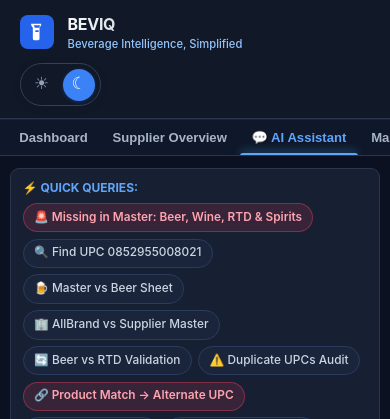
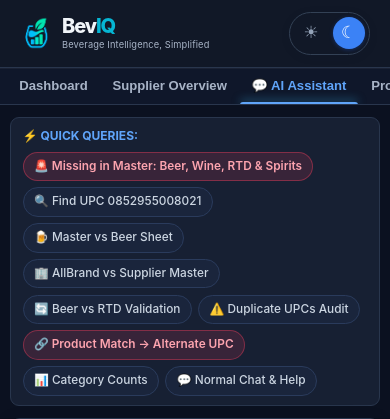
Before and after one commit to MMohanty2023/BevIQ, a Flask app: page / in a window 390 px wide. Shown: the top 419 px of the page. Run offline with Flask 3, Linux system fonts and the light colour scheme; data that the repository does not hold is empty; some libraries are stand-ins or nearby versions.

Commit message:
[IMP] Add logo and some small frontend changes

```diff
--- a/templates/index.html
+++ b/templates/index.html
@@ -192,6 +192,12 @@
         .pill-db { background: rgba(56, 189, 248, 0.12); color: #38bdf8; border-color: rgba(56, 189, 248, 0.3); }
         .pill-offline { background: rgba(168, 85, 247, 0.12); color: #c084fc; border-color: rgba(168, 85, 247, 0.3); }
 
+        .brand-logo { display: block; width: 40px; height: 40px; flex: 0 0 40px; object-fit: contain; }
+        .brand-lockup { display: flex; flex-direction: column; gap: 3px; min-width: 0; }
+        .brand-wordmark { color: var(--text-main); font-size: 1.45rem; font-weight: 800; letter-spacing: -.055em; line-height: 1; }
+        .brand-wordmark span { color: #06b6d4; }
+        .brand-tagline { color: var(--text-secondary); font-size: .65rem; line-height: 1.3; letter-spacing: .015em; }
+
         /* Navigation Bar */
         .nav-tabs-wrapper {
             background: #0d1424;
@@ -241,6 +247,27 @@
             border-radius: 3px 3px 0 0;
             box-shadow: 0 -2px 8px rgba(56, 189, 248, 0.5);
         }
+
+        .dataset-nav { flex: 0 0 auto; }
+        .dataset-dropdown {
+            position: fixed;
+            inset: auto;
+            margin: 0;
+            padding: .35rem;
+            min-width: 200px;
+            max-width: calc(100vw - 16px);
+            background: var(--bg-card);
+            color: var(--text-main);
+            border: 1px solid var(--border-color);
+            border-radius: 10px;
+            box-shadow: 0 12px 30px rgba(0, 0, 0, .25);
+        }
+        .dataset-dropdown:popover-open { display: grid; gap: .2rem; }
+        .dataset-dropdown .nav-tab-btn { width: 100%; border-radius: 6px; text-align: left; }
+        .dataset-dropdown .nav-tab-btn:hover,
+        .dataset-dropdown .nav-tab-btn:focus-visible { background: var(--bg-hover); }
+        .dataset-dropdown .nav-tab-btn.active::after { display: none; }
+        .dataset-nav-toggle:focus-visible { outline: 2px solid var(--accent-blue); outline-offset: -3px; }
 
         /* Layout Container */
         .main-content {
@@ -1213,6 +1240,13 @@
         html[data-theme="light"] .pane-card h4 {
             color: var(--text-main) !important;
         }
+        @media (max-width: 760px) {
+            header { flex-direction: row; align-items: center; }
+            .brand-container { gap: .5rem; }
+            .brand-logo { width: 34px; height: 34px; flex-basis: 34px; }
+            .brand-wordmark { font-size: 1.25rem; }
+            .brand-tagline { font-size: .58rem; }
+        }
     </style>
 </head>
 <body>
@@ -1221,12 +1255,11 @@
     <!-- Header -->
     <header>
         <div class="brand-container">
-            <div class="brand-icon">
-                <svg viewBox="0 0 24 24"><path d="M7 2h10v2l-2 3v13a2 2 0 0 1-2 2H9a2 2 0 0 1-2-2V7L5 4V2h2zm2 5h6v-1.5L16 4H8l1 1.5V7zm5 3H10v2h4v-2z"/></svg>
-            </div>
-            <div>
-                <div class="brand-title">BEVIQ</div>
-                <div class="brand-subtitle">Beverage Intelligence, Simplified</div>
+            <img class="brand-logo" src="{{ url_for('static', filename='images/beviq-mark.png') }}"
+                 alt="" width="40" height="40" fetchpriority="high">
+            <div class="brand-lockup">
+                <div class="brand-wordmark">Bev<span>IQ</span></div>
+                <div class="brand-tagline">Beverage Intelligence, Simplified</div>
             </div>
         </div>
         <div id="theme-toggle" class="theme-toggle" role="group" aria-label="Choose color theme" data-active-theme="dark">
@@ -1248,14 +1281,22 @@
             💬 AI Assistant
         </button>
         <button class="nav-tab-btn" onclick="switchTab('master-brands', this)">
-            Master Brands
+            Product Details
         </button>
-        <button class="nav-tab-btn" onclick="switchTab('trained-dataset', this)">
-            Trained Dataset
-        </button>
-        <button class="nav-tab-btn" onclick="switchTab('untrained-dataset', this)">
-            Untrained Dataset
-        </button>
+        <div class="dataset-nav" id="dataset-nav">
+            <button class="nav-tab-btn dataset-nav-toggle" id="dataset-nav-toggle" type="button"
+                    popovertarget="dataset-dropdown" aria-expanded="false" aria-controls="dataset-dropdown">
+                Datasets <span aria-hidden="true">&#9662;</span>
+            </button>
+            <div class="dataset-dropdown" id="dataset-dropdown" popover="auto" aria-label="Dataset pages">
+                <button class="nav-tab-btn" type="button" onclick="switchTab('trained-dataset', this)">
+                    Trained Dataset
+                </button>
+                <button class="nav-tab-btn" type="button" onclick="switchTab('untrained-dataset', this)">
+                    Untrained Dataset
+                </button>
+            </div>
+        </div>
         <button class="nav-tab-btn" onclick="switchTab('comparison', this)">
             ⚖️ Comparison Studio
         </button>
@@ -1846,14 +1887,56 @@
             console.warn('Dashboard metrics prefetch failed:', error);
         });
 
+        const datasetNav = document.getElementById('dataset-nav');
+        const datasetToggle = document.getElementById('dataset-nav-toggle');
+        const datasetDropdown = document.getElementById('dataset-dropdown');
+
+        function positionDatasetDropdown() {
+            const rect = datasetToggle.getBoundingClientRect();
+            datasetDropdown.style.top = `${rect.bottom}px`;
+            datasetDropdown.style.left = `${Math.max(8, Math.min(rect.left, window.innerWidth - 220))}px`;
+        }
+
+        datasetNav.addEventListener('mouseenter', () => {
+            if (window.matchMedia('(hover: hover)').matches && !datasetDropdown.matches(':popover-open')) {
+                datasetDropdown.showPopover();
+            }
+        });
+        datasetNav.addEventListener('mouseleave', () => {
+            if (!datasetDropdown.contains(document.activeElement)) datasetDropdown.hidePopover();
+        });
+        datasetNav.addEventListener('focusout', event => {
+            if (!datasetNav.contains(event.relatedTarget)) datasetDropdown.hidePopover();
+        });
+        datasetDropdown.addEventListener('beforetoggle', event => {
+            datasetToggle.setAttribute('aria-expanded', String(event.newState === 'open'));
+            if (event.newState === 'open') positionDatasetDropdown();
+        });
+        datasetToggle.addEventListener('keydown', event => {
+            if (event.key === 'ArrowDown') {
+                event.preventDefault();
+                if (!datasetDropdown.matches(':popover-open')) datasetDropdown.showPopover();
+                datasetDropdown.querySelector('button').focus();
+            }
+        });
+        window.addEventListener('resize', () => datasetDropdown.hidePopover());
+        document.querySelector('.nav-tabs-wrapper').addEventListener('scroll', () => datasetDropdown.hidePopover());
+
         function switchTab(tabId, btn) {
             document.querySelectorAll('.nav-tab-btn').forEach(b => b.classList.remove('active'));
             document.querySelectorAll('.tab-panel').forEach(p => p.classList.remove('active'));
 
             const assistantShortcut = document.getElementById('dashboard-floating-assistant');
-            if (assistantShortcut) assistantShortcut.hidden = tabId !== 'dashboard';
+            if (assistantShortcut) assistantShortcut.hidden = tabId === 'chat';
 
             btn.classList.add('active');
+            if (tabId === 'trained-dataset' || tabId === 'untrained-dataset') {
+                datasetToggle.classList.add('active');
+            }
+            if (datasetDropdown.matches(':popover-open')) {
+                if (datasetDropdown.contains(document.activeElement)) datasetToggle.focus();
+                datasetDropdown.hidePopover();
+            }
             document.getElementById('tab-' + tabId).classList.add('active');
             if (tabId === 'dashboard' && !dashboardLoaded) {
                 dashboardLoaded = true;
```
Also changed, not shown: tests/test_frontend_contract.py (+2 -2 lines), static/images/beviq-mark.png (added).
